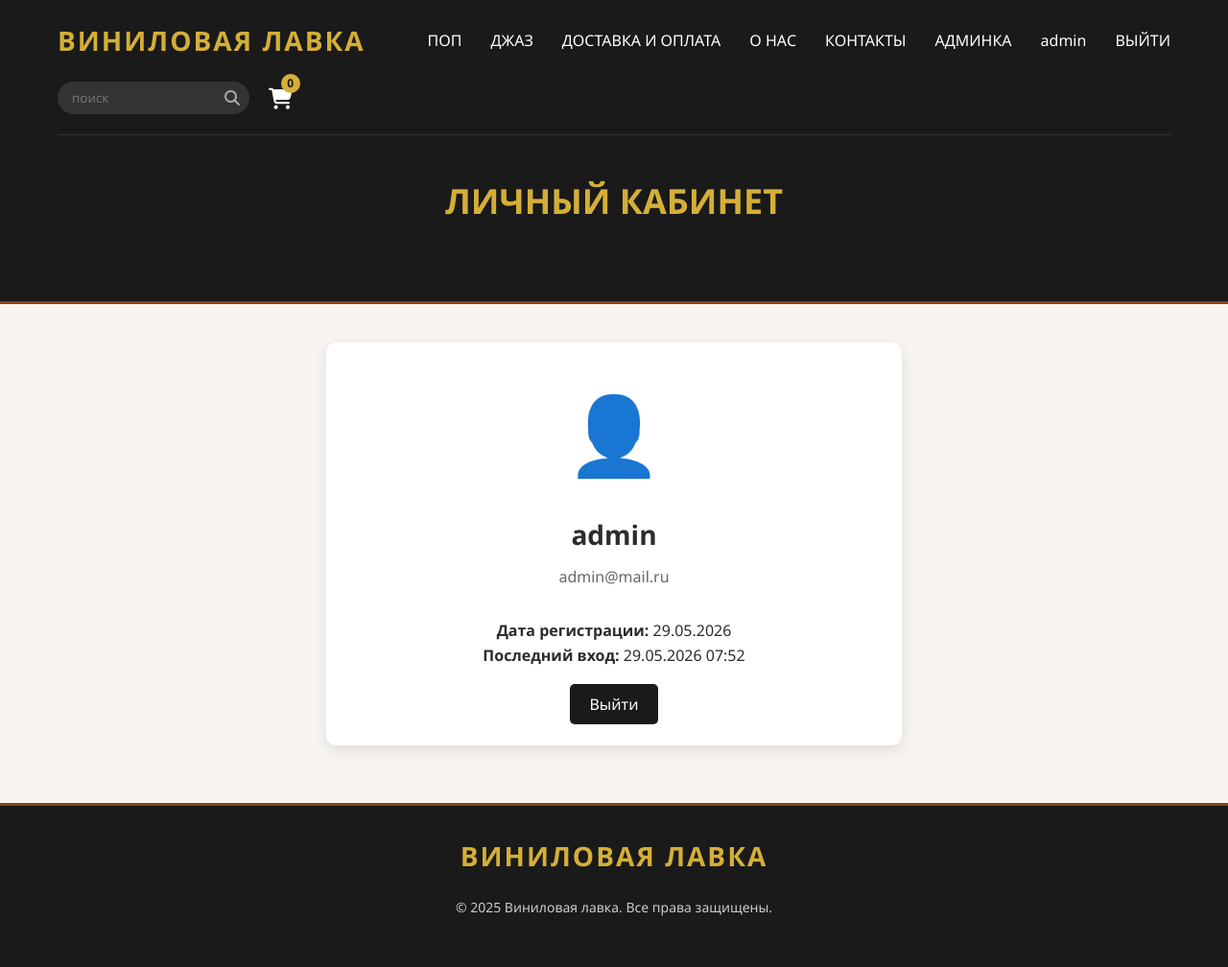
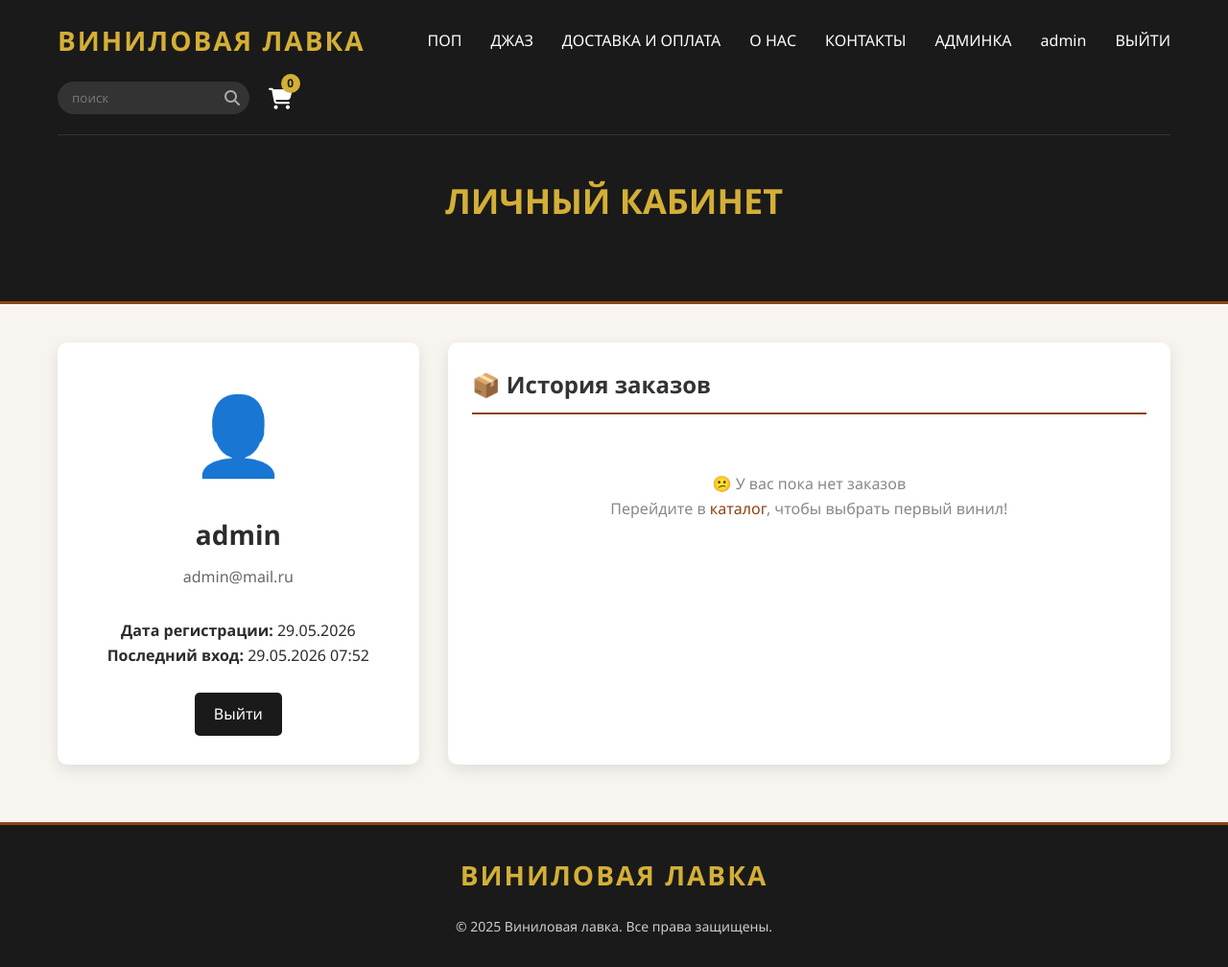
Before and after one commit to VwrgtArgwRrgYrwgAweg/vinyl-shop, a Django app: page /users/profile/ in a window 1280 px wide. Shown: the whole page at 96% size. Before the commit the page ends 955 px from the top, so only its background shows below. Run offline with Django 5.2, Linux system fonts and the light colour scheme; a user stored in the database is signed in; data comes from the database, SQL or seed files in the repository.

Commit message:
Add order history to profile

```diff
--- a/users/templates/users/profile.html
+++ b/users/templates/users/profile.html
@@ -6,12 +6,16 @@
 
 {% block content %}
 <style>
+    .profile-container {
+        display: grid;
+        grid-template-columns: 1fr 2fr;
+        gap: 30px;
+        margin: 40px 0;
+    }
     .profile-card {
-        max-width: 600px;
-        margin: 40px auto;
-        padding: 30px;
         background-color: #fff;
         border-radius: 10px;
+        padding: 30px;
         box-shadow: 0 5px 15px rgba(0,0,0,0.1);
         text-align: center;
     }
@@ -34,12 +38,88 @@
         padding: 10px 20px;
         text-decoration: none;
         border-radius: 5px;
+        display: inline-block;
     }
     .logout-btn:hover {
         background-color: #333;
     }
+    .orders-section {
+        background-color: #fff;
+        border-radius: 10px;
+        padding: 25px;
+        box-shadow: 0 5px 15px rgba(0,0,0,0.1);
+    }
+    .orders-section h2 {
+        margin-bottom: 20px;
+        color: #333;
+        border-bottom: 2px solid #8b4513;
+        padding-bottom: 10px;
+    }
+    .order-card {
+        border: 1px solid #eee;
+        border-radius: 8px;
+        padding: 15px;
+        margin-bottom: 20px;
+    }
+    .order-header {
+        display: flex;
+        justify-content: space-between;
+        align-items: center;
+        flex-wrap: wrap;
+        border-bottom: 1px solid #eee;
+        padding-bottom: 10px;
+        margin-bottom: 10px;
+    }
+    .order-number {
+        font-weight: bold;
+        font-size: 18px;
+        color: #8b4513;
+    }
+    .order-status {
+        padding: 5px 10px;
+        border-radius: 20px;
+        font-size: 14px;
+    }
+    .status-new { background: #f0f0f0; color: #666; }
+    .status-paid { background: #e8f5e9; color: #2e7d32; }
+    .status-shipped { background: #e3f2fd; color: #1565c0; }
+    .status-completed { background: #c8e6c9; color: #1b5e20; }
+    .status-cancelled { background: #ffebee; color: #c62828; }
+    .order-date {
+        color: #888;
+        font-size: 14px;
+    }
+    .order-total {
+        font-weight: bold;
+        font-size: 18px;
+    }
+    .order-items {
+        margin-top: 10px;
+    }
+    .order-item {
+        display: flex;
+        justify-content: space-between;
+        padding: 5px 0;
+        border-bottom: 1px dashed #eee;
+    }
+    .no-orders {
+        text-align: center;
+        padding: 40px;
+        color: #888;
+    }
+    .no-orders a {
+        color: #8b4513;
+        text-decoration: none;
+    }
+    @media (max-width: 768px) {
+        .profile-container {
+            grid-template-columns: 1fr;
+        }
+    }
 </style>
 
+<div class="profile-container">
+    <!-- Левая колонка - информация о пользователе -->
     <div class="profile-card">
         <div class="profile-icon">👤</div>
         <h2 class="profile-name">{{ user.username }}</h2>
@@ -49,4 +129,45 @@
         <br>
         <a href="{% url 'logout' %}" class="logout-btn">Выйти</a>
     </div>
+
+    <!-- Правая колонка - история заказов -->
+    <div class="orders-section">
+        <h2>📦 История заказов</h2>
+        {% if orders %}
+            {% for order in orders %}
+            <div class="order-card">
+                <div class="order-header">
+                    <span class="order-number">Заказ #{{ order.id }}</span>
+                    <span class="order-date">{{ order.created_at|date:"d.m.Y H:i" }}</span>
+                    <span class="order-total">{{ order.total }} ₽</span>
+                </div>
+                <div class="order-header">
+                    <span class="order-status status-{{ order.status }}">
+                        {% if order.status == 'new' %}🆕 Новый
+                        {% elif order.status == 'paid' %}✅ Оплачен
+                        {% elif order.status == 'shipped' %}📦 Отправлен
+                        {% elif order.status == 'completed' %}🎉 Завершён
+                        {% elif order.status == 'cancelled' %}❌ Отменён
+                        {% endif %}
+                    </span>
+                    <span>Доставка: {{ order.address|truncatechars:30 }}</span>
+                </div>
+                <div class="order-items">
+                    {% for item in order.items.all %}
+                    <div class="order-item">
+                        <span>{{ item.product.artist }} - {{ item.product.title }}</span>
+                        <span>{{ item.quantity }} шт. × {{ item.price }} ₽</span>
+                    </div>
+                    {% endfor %}
+                </div>
+            </div>
+            {% endfor %}
+        {% else %}
+            <div class="no-orders">
+                <p>😕 У вас пока нет заказов</p>
+                <p>Перейдите в <a href="/">каталог</a>, чтобы выбрать первый винил!</p>
+            </div>
+        {% endif %}
+    </div>
+</div>
 {% endblock %}
--- a/users/views.py
+++ b/users/views.py
@@ -3,6 +3,7 @@ from django.contrib import messages
 from django.contrib.auth.decorators import login_required
 from django.contrib.auth.forms import UserCreationForm
 from django.contrib.auth.models import User
+from main.models import Order  # 👈 ДОБАВЬ ЭТУ СТРОКУ (импорт заказов)
 
 def register(request):
     if request.method == 'POST':
@@ -18,7 +19,9 @@ def register(request):
 
 @login_required
 def profile(request):
-    return render(request, 'users/profile.html')
+    orders = Order.objects.filter(user=request.user).order_by('-created_at')  # 👈 ДОБАВЬ ЭТУ СТРОКУ
+    return render(request, 'users/profile.html', {'orders': orders})  # 👈 ИСПРАВЬ ЭТУ СТРОКУ (добавь orders)
+
 def custom_logout(request):
     from django.contrib.auth import logout
     logout(request)
```
Lines whose indentation alone changed are shown as unchanged.
